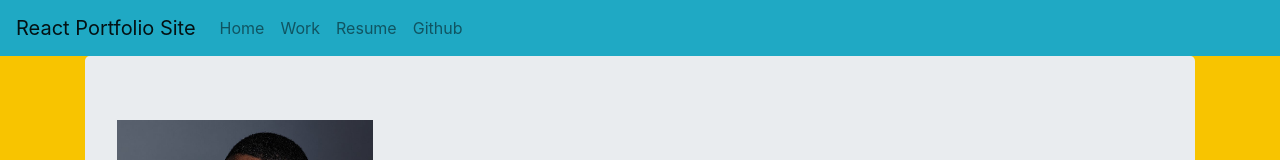
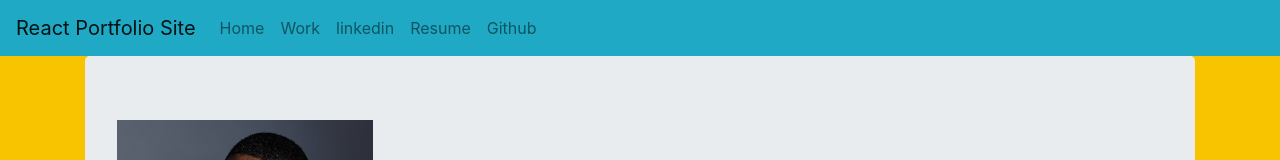
Before and after one commit to Rmj22/react-portfolio, a React (Create React App) app in the folder profile-app/: page / in a window 1280 px wide. Shown: the top 160 px of the page. Built offline with nearby package versions, Linux system fonts and the light colour scheme; the HTML template or start-up script is replaced by a standard one.

Commit message:
added linkedin to nav

```diff
--- a/profile-app/src/components/navbar/index.js
+++ b/profile-app/src/components/navbar/index.js
@@ -16,6 +16,7 @@
           <Nav className="mr-auto">
             <Nav.Link href="/" >Home   </Nav.Link>
             <Nav.Link href="/Work">Work </Nav.Link>
+            <Nav.Link href="https://www.linkedin.com/in/robin-jones-7534bb167/">linkedin</Nav.Link>
             <Nav.Link href="/Resume">Resume </Nav.Link>
             <Nav.Link href="https://github.com/Rmj22">Github</Nav.Link>
           </Nav>
```
